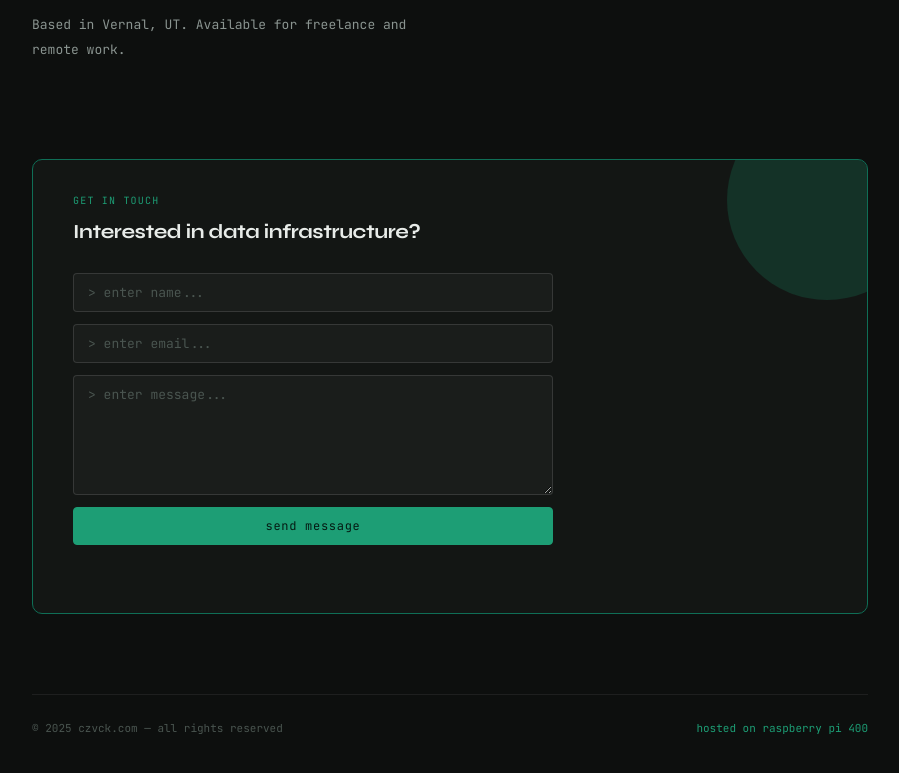
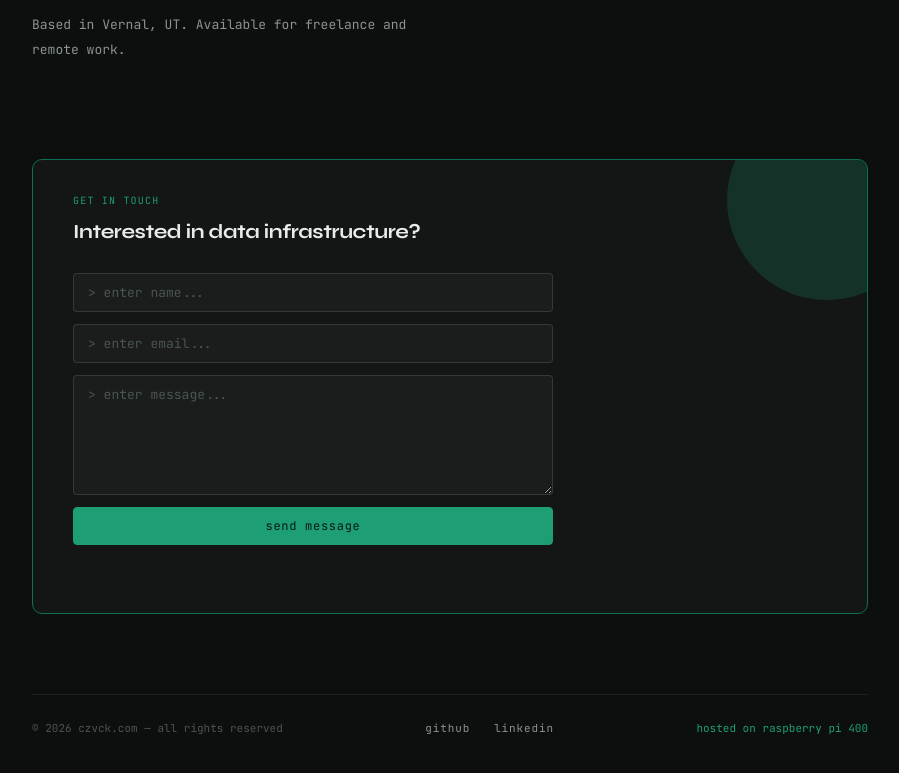
Before and after one commit to CZVCK/portfolio, a plain HTML site: page index.html in a window 1280 px wide. Shown: the part 2917-3690 px from the top of the page, without its empty margins (190-1089 px from the left). Drawn offline with nearby package versions, Linux system fonts and the light colour scheme; no server answers.

Commit message:
fix: add teal utility class, social links, and update copyright year
- Fix .teal class missing rule (open to work badge was unstyled)
- Add GitHub and LinkedIn links to footer
- Update copyright year to 2026

Co-Authored-By: Claude Sonnet 4.6 <noreply@anthropic.com>

```diff
--- a/assets/css/style.css
+++ b/assets/css/style.css
@@ -322,6 +322,7 @@ nav {
 .detail-key { color: var(--dim); }
 .detail-val { color: var(--text); }
 .detail-val.teal { color: var(--teal); }
+.teal { color: var(--teal); }
 
 .card-tags { display: flex; gap: 8px; flex-wrap: wrap; }
 
@@ -534,6 +535,19 @@ footer {
 .footer-left { font-family: var(--mono); font-size: 11px; color: var(--dim); }
 .footer-right { font-family: var(--mono); font-size: 11px; color: var(--teal); }
 
+.footer-links { display: flex; gap: 1.5rem; }
+
+.footer-links a {
+  font-family: var(--mono);
+  font-size: 11px;
+  color: var(--muted);
+  text-decoration: none;
+  letter-spacing: 0.08em;
+  transition: color 0.2s;
+}
+
+.footer-links a:hover { color: var(--teal); }
+
 /* ANIMATIONS */
 @keyframes fadeUp {
   from { opacity: 0; transform: translateY(18px); }
--- a/index.html
+++ b/index.html
@@ -224,7 +224,11 @@
 
   <!-- FOOTER -->
   <footer>
-    <div class="footer-left">© 2025 czvck.com — all rights reserved</div>
+    <div class="footer-left">© 2026 czvck.com — all rights reserved</div>
+    <div class="footer-links">
+      <a href="https://github.com/CZVCK" target="_blank" rel="noopener">github</a>
+      <a href="https://www.linkedin.com/in/czvck/" target="_blank" rel="noopener">linkedin</a>
+    </div>
     <div class="footer-right">hosted on raspberry pi 400</div>
   </footer>
 
```
